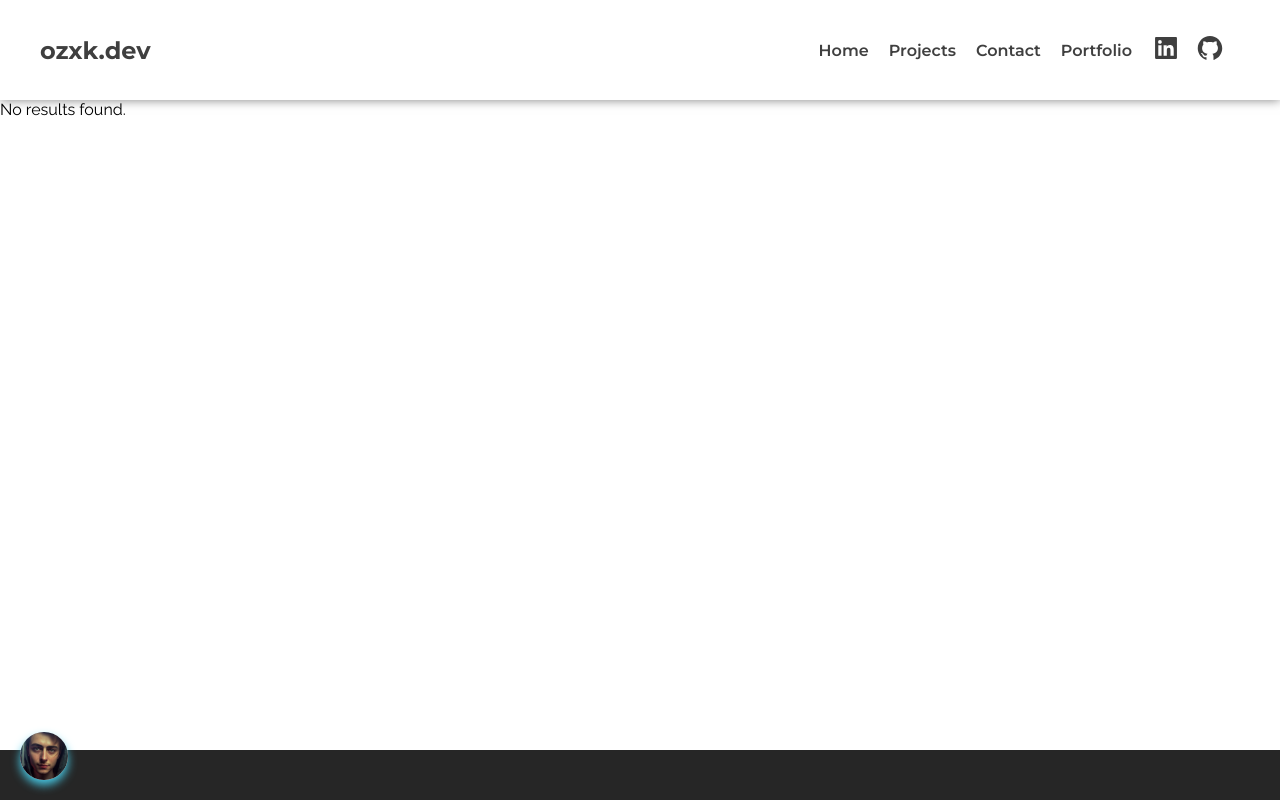
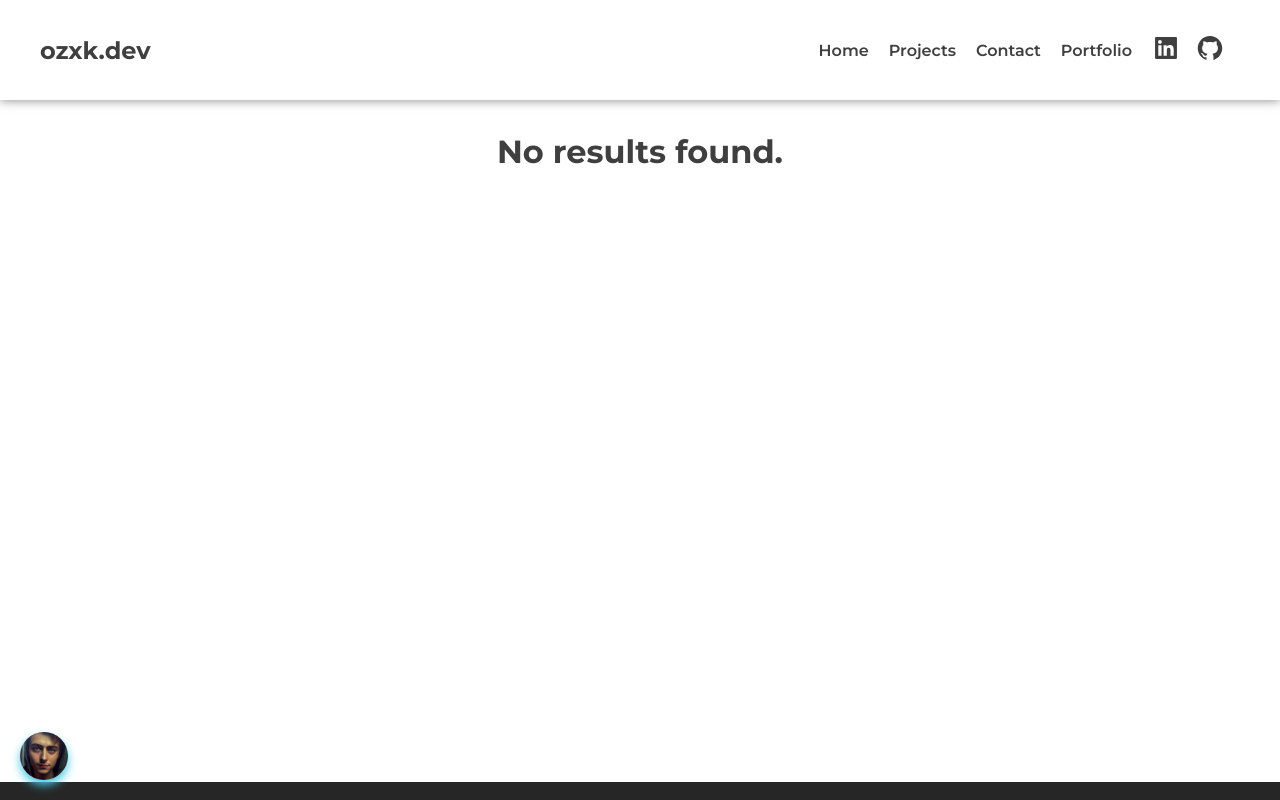
Before and after one commit to Ouzx/ozxkdev, a Next.js app: page /search in a window 1280 px wide. Shown: the top 800 px of the page. Built offline with nearby package versions, Linux system fonts and the light colour scheme; no server answers.

Commit message:
no results found update

```diff
--- a/src/app/search/page.tsx
+++ b/src/app/search/page.tsx
@@ -24,7 +24,7 @@ const page = ({
 
   const postList = use(search(_searchTerm, +_pageIndex));
 
-  if (!postList || !postList.posts) {
+  if (!postList || !postList.posts || postList.posts.length === 0) {
     return notFound();
   }
 
@@ -39,7 +39,7 @@ const page = ({
 
 const notFound = () => (
   <div className={styles.search}>
-    <p>No results found.</p>
+    <h1>No results found.</h1>
   </div>
 );
 
```
